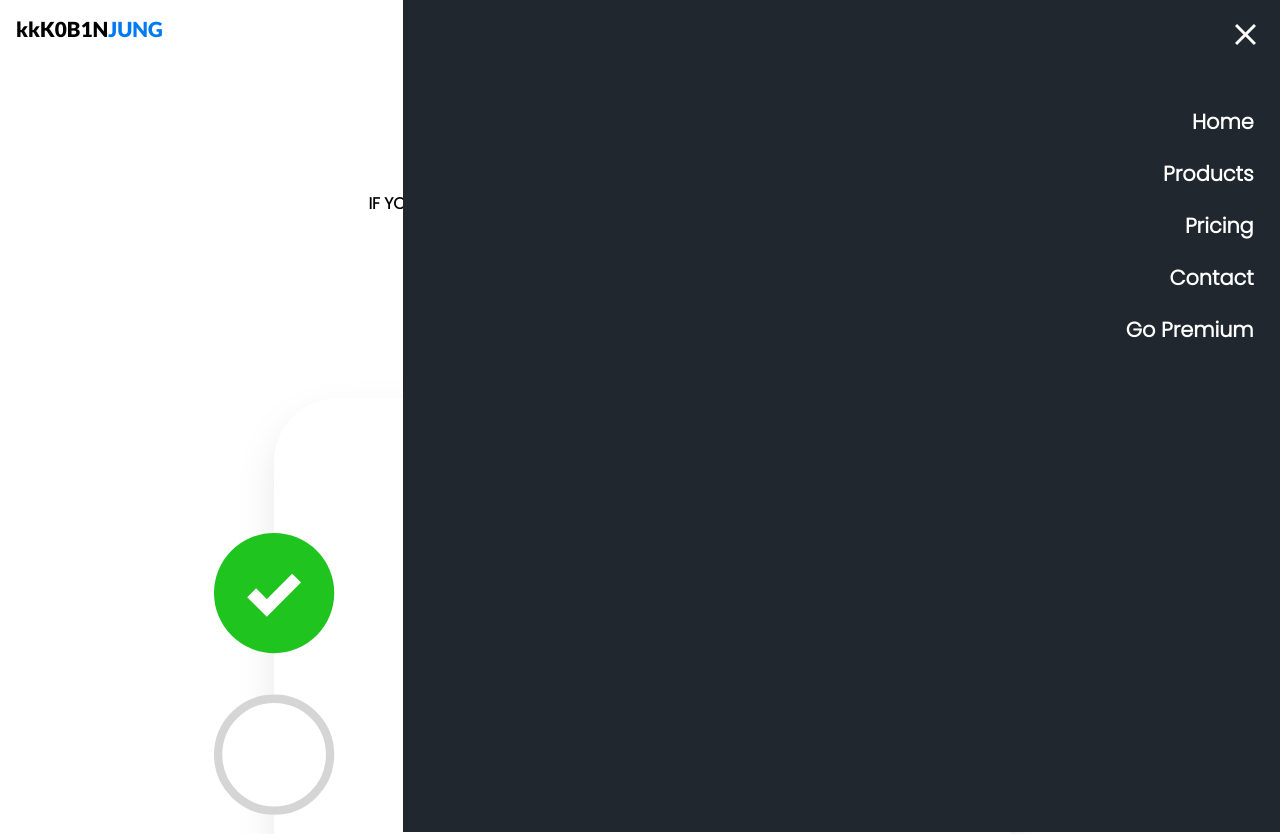
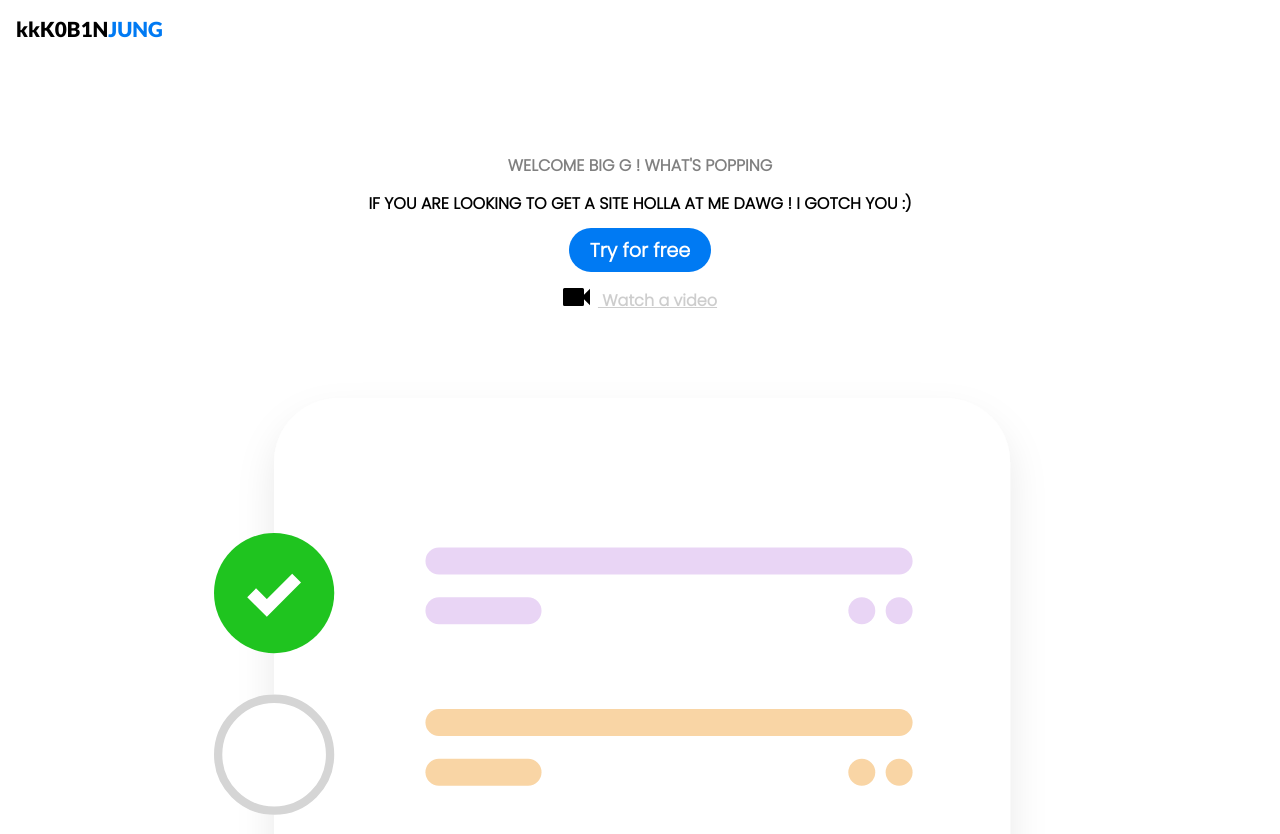
Before and after one commit to kobinkhadka/web-development, a plain HTML site: page Website 3/index.html in a window 1280 px wide. Shown: the top 834 px of the page. Drawn offline with Linux system fonts and the light colour scheme; a web font is replaced by a local one.

Commit message:
"startingDesktop"

```diff
--- a/Website 3/index.html
+++ b/Website 3/index.html
@@ -23,7 +23,7 @@
 
 
             <nav>
-                <img id= "mobile-exit" src="/Website 3/images/exit.svg" class="Exit-button" alt="close-navigation">
+                <img id= "mobile-exit" src="/Website 3/images/exit.svg" class="exit-button" alt="close-navigation">
                 <ul class= "primary-nav">
                     <li class= "home"> <a href="#">Home</a></li>
                     <li> <a href="#">Products</a></li>
@@ -155,7 +155,19 @@
 
 
     <script>
-    const mobileBtn = document.getElementbyId('mobile-cta')
+
+        const mobileBtn = document.getElementById('mobile-cta')
+            nav = document.querySelector('nav')
+            mobileBtnExit= document.getElementById('mobile-exit');
+
+        mobileBtn.addEventListener('click', () => {
+            nav.classList.add('mobile-menu');
+        })
+
+
+        mobileBtnExit.addEventListener('click', () => {
+            nav.classList.remove('mobile-menu');
+        })
 
     </script>
 
--- a/Website 3/main.scss
+++ b/Website 3/main.scss
@@ -32,7 +32,7 @@ body {
     }
 
     nav {
-         /*display: none;  */
+         display: none;
     }
 
    .container {
@@ -252,8 +252,22 @@ nav {
 
 }
 
-.Exit-button {
+.exit-button {
     float: right;
     margin: .5em;
     cursor: pointer;
 }
+
+@media only screen and (min-width: 768px){
+
+    .mobile-menu, .exit-button{
+        display: none;
+    }
+
+    .navbar .container {
+        display: grid;
+    }
+
+
+
+}
```
Also changed, not shown: Website 3/main.css, 2 other files.
